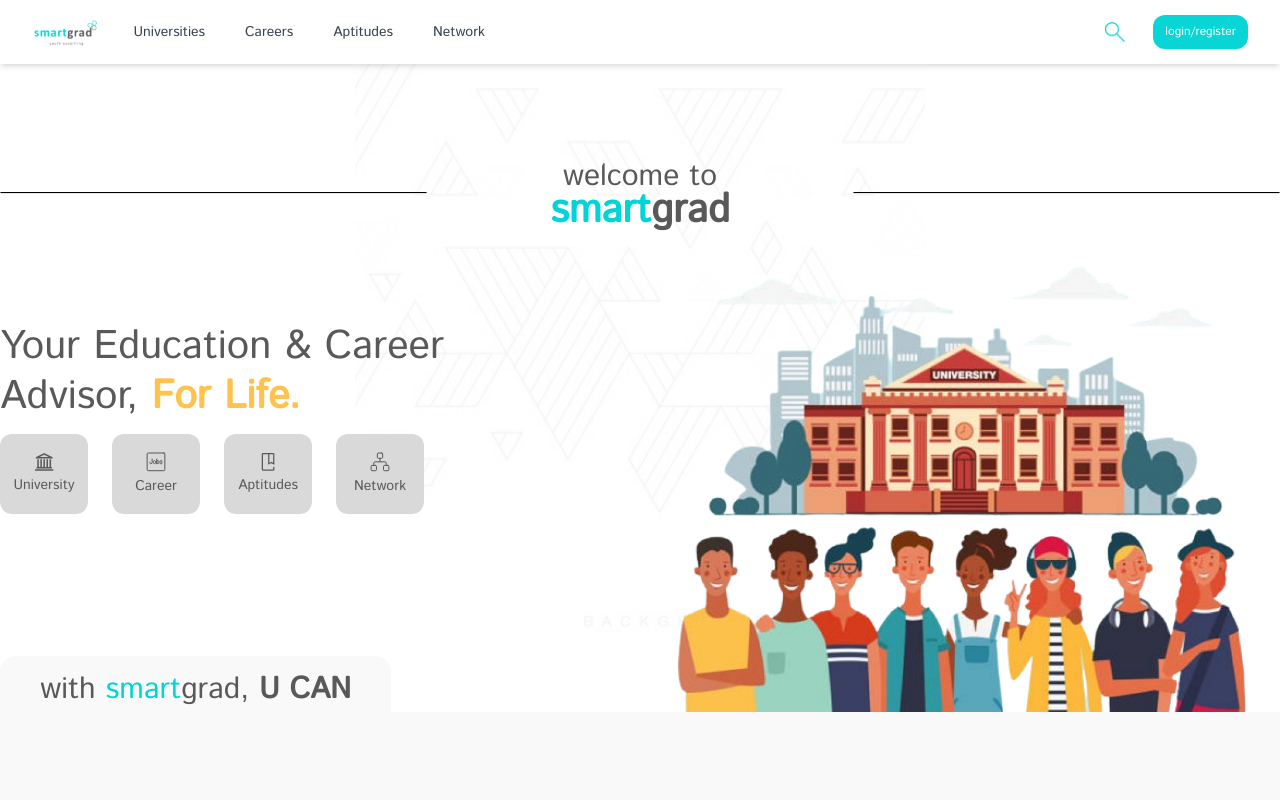
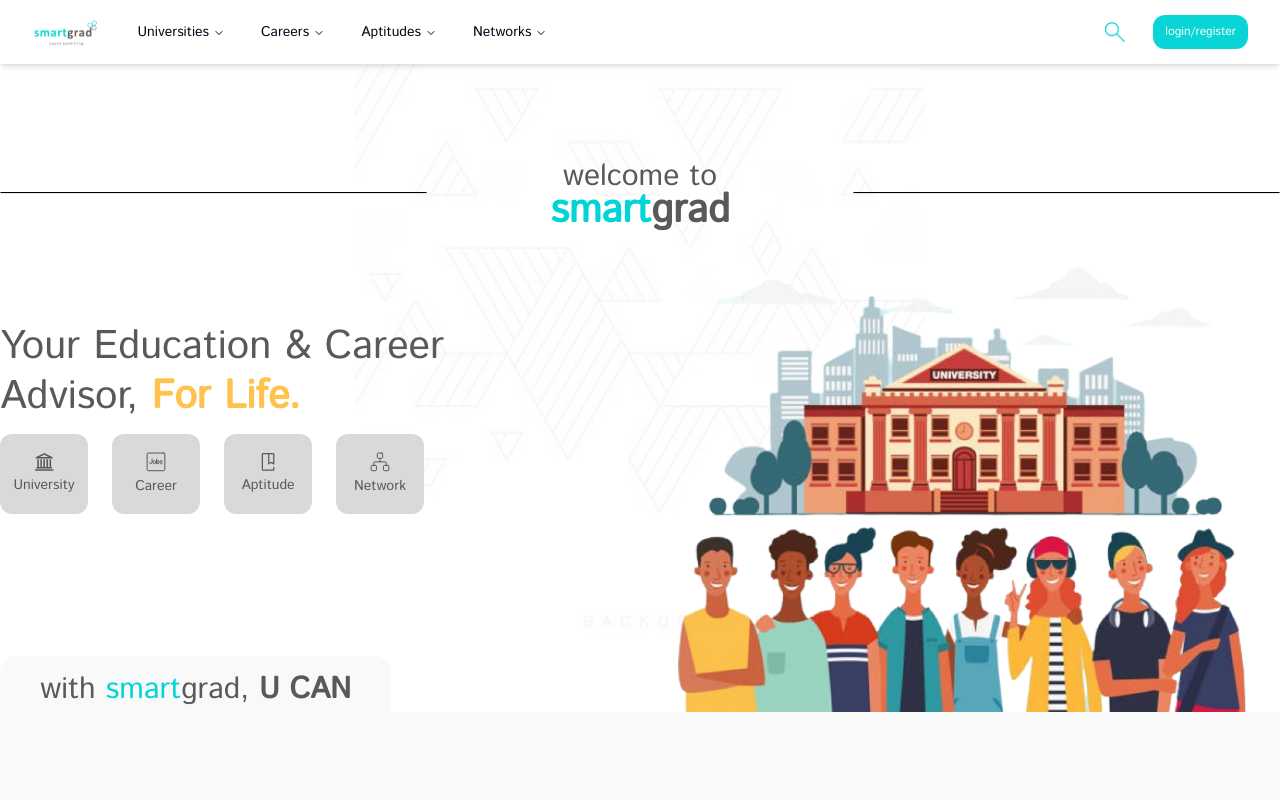
Before and after one commit to Rohan1279/smartgrad-frontend, a React (Vite) app: page / in a window 1280 px wide. Shown: the top 800 px of the page. Built offline with nearby package versions, Linux system fonts and the light colour scheme.

Commit message:
Add navigation menu and update Aptitudes to Aptitude

```diff
--- a/package.json
+++ b/package.json
@@ -10,6 +10,7 @@
     "preview": "vite preview"
   },
   "dependencies": {
+    "@radix-ui/react-navigation-menu": "^1.1.4",
     "@radix-ui/react-slot": "^1.0.2",
     "class-variance-authority": "^0.7.0",
     "clsx": "^2.1.0",
--- a/src/Pages/Home/Banner/Banner.jsx
+++ b/src/Pages/Home/Banner/Banner.jsx
@@ -1,7 +1,7 @@
 import BannerButton from "../../../components/BannerButton/BannerButton";
 import UniversityIcon from "../../../assets/university-icon.svg";
 import NetworkIcon from "../../../assets/network-icon.svg";
-import Aptitudes from "../../../assets/bookmark1x.png";
+import Aptitude from "../../../assets/bookmark1x.png";
 import CareerIcon from "../../../assets/career-icon.svg";
 import background from "../../../assets/background-shapes.png";
 import bannerCover from "../../../assets/banner-cover.png";
@@ -40,7 +40,7 @@
             <div className="flex space-x-6 mt-3">
               <BannerButton icon={UniversityIcon} text={"University"} />
               <BannerButton icon={CareerIcon} text={"Career"} />
-              <BannerButton icon={Aptitudes} text={"Aptitudes"} />
+              <BannerButton icon={Aptitude} text={"Aptitude"} />
               <BannerButton icon={NetworkIcon} text={"Network"} />
             </div>
           </section>
--- a/src/Pages/Home/ThemeSection/ThemeSection.jsx
+++ b/src/Pages/Home/ThemeSection/ThemeSection.jsx
@@ -1,7 +1,7 @@
 import ThemeCard from "../../../components/ThemeCard/ThemeCard";
 import University from "../../../assets/ThemeImages/theme-university.svg";
 import Career from "../../../assets/ThemeImages/theme-career.svg";
-import Aptitudes from "../../../assets/ThemeImages/theme-accelerate.svg";
+import Aptitude from "../../../assets/ThemeImages/theme-accelerate.svg";
 import Network from "../../../assets/ThemeImages/theme-network.svg";
 import background from "../../../assets/Doodle.png";
 
@@ -58,13 +58,13 @@
         </div>
         <div className="w-52 flex-col space-y-4 text-[#595959]">
           <h3 className="text-center text-xl">
-            <span className="font-extrabold">{"Aptitudes"?.slice(0, 1)}</span>
-            <span>{"Aptitudes"?.slice(1)}</span>
+            <span className="font-extrabold">{"Aptitude"?.slice(0, 1)}</span>
+            <span>{"Aptitude"?.slice(1)}</span>
           </h3>
           <div className="h-36 w-36 mx-auto border border-[#00D4D6] rounded-2xl shadow-lg ">
             <img
-              src={Aptitudes}
-              alt={"Aptitudes"}
+              src={Aptitude}
+              alt={"Aptitude"}
               className="mx-auto my-auto h-full w-1/2"
             />
           </div>
--- a/src/Shared/Navbar/Navbar.jsx
+++ b/src/Shared/Navbar/Navbar.jsx
@@ -1,5 +1,16 @@
 import NavIcon from "../../assets/smart-grad.svg";
 import search from "../../assets/search.png";
+import {
+  NavigationMenu,
+  NavigationMenuContent,
+  NavigationMenuIndicator,
+  NavigationMenuItem,
+  NavigationMenuLink,
+  NavigationMenuList,
+  NavigationMenuTrigger,
+  NavigationMenuViewport,
+} from "../../components/ui/navigation-menu";
+
 export default function Navbar() {
   return (
     <nav className="bg-white shadow-md ">
@@ -21,7 +32,7 @@
             </div>
             {/* Navigation Links */}
             <div className="hidden sm:block sm:ml-6">
-              <div className="flex space-x-4 text-[#595959]">
+              {/* <div className="flex space-x-4 text-[#595959]">
                 <a
                   href="/university"
                   className="text-gray-700 hover:bg-gray-200 px-3 py-2 rounded-md text-sm font-medium"
@@ -38,7 +49,7 @@
                   href="/skill"
                   className="text-gray-700 hover:bg-gray-200 px-3 py-2 rounded-md text-sm font-medium"
                 >
-                  Aptitudes
+                  Aptitude
                 </a>
                 <a
                   href="/network"
@@ -46,7 +57,66 @@
                 >
                   Network
                 </a>
-              </div>
+              </div> */}
+              <NavigationMenu>
+                <NavigationMenuList>
+                  <NavigationMenuItem className="relative">
+                    <NavigationMenuTrigger className="">
+                      Universities
+                    </NavigationMenuTrigger>
+                    <NavigationMenuContent className="absolute top-0">
+                      <NavigationMenuLink>
+                        {" "}
+                        University Admission
+                      </NavigationMenuLink>
+                      <NavigationMenuLink>Essay Writing</NavigationMenuLink>
+                      <NavigationMenuLink>Scholarships</NavigationMenuLink>
+                      <NavigationMenuLink>
+                        Visa processing & travel
+                      </NavigationMenuLink>
+                      <NavigationMenuLink>
+                        Extracurricular activities & soft skills
+                      </NavigationMenuLink>
+                    </NavigationMenuContent>
+                  </NavigationMenuItem>
+                  <NavigationMenuItem>
+                    <NavigationMenuTrigger>Careers</NavigationMenuTrigger>
+                    <NavigationMenuContent>
+                      <NavigationMenuLink>CV Review</NavigationMenuLink>
+                      <NavigationMenuLink>Mock interview</NavigationMenuLink>
+                      <NavigationMenuLink>
+                        Soft skill development
+                      </NavigationMenuLink>
+                      <NavigationMenuLink>Networking</NavigationMenuLink>
+                      <NavigationMenuLink>Job app support</NavigationMenuLink>
+                      <NavigationMenuLink>Counselling</NavigationMenuLink>
+                    </NavigationMenuContent>
+                  </NavigationMenuItem>
+                  <NavigationMenuItem>
+                    <NavigationMenuTrigger>Aptitudes</NavigationMenuTrigger>
+                    <NavigationMenuContent>
+                      <NavigationMenuLink>Soft Skills</NavigationMenuLink>
+                      <NavigationMenuLink>
+                        Standardized Test Prep
+                      </NavigationMenuLink>
+                      <NavigationMenuLink>Technical Skills</NavigationMenuLink>
+                      <NavigationMenuLink>Business Skills</NavigationMenuLink>
+                    </NavigationMenuContent>
+                  </NavigationMenuItem>
+                  <NavigationMenuItem>
+                    <NavigationMenuTrigger>Networks</NavigationMenuTrigger>
+                    <NavigationMenuContent>
+                      <NavigationMenuLink>
+                        Sector Consultants
+                      </NavigationMenuLink>
+
+                      <NavigationMenuLink>Mentors</NavigationMenuLink>
+                      <NavigationMenuLink>Friends</NavigationMenuLink>
+                      <NavigationMenuLink>Community</NavigationMenuLink>
+                    </NavigationMenuContent>
+                  </NavigationMenuItem>
+                </NavigationMenuList>
+              </NavigationMenu>
             </div>
           </div>
           {/* Profile and Settings */}
--- /dev/null
+++ b/src/components/ui/navigation-menu.jsx
@@ -0,0 +1,120 @@
+import * as React from "react";
+import * as NavigationMenuPrimitive from "@radix-ui/react-navigation-menu";
+import { cva } from "class-variance-authority";
+import { ChevronDown } from "lucide-react";
+
+import { cn } from "../../lib/utils";
+
+const NavigationMenu = React.forwardRef(
+  ({ className, children, ...props }, ref) => (
+    <NavigationMenuPrimitive.Root
+      ref={ref}
+      className={cn(
+        "relative z-10 flex max-w-max flex-1 items-center justify-center",
+        className
+      )}
+      {...props}
+    >
+      {children}
+      <NavigationMenuViewport />
+    </NavigationMenuPrimitive.Root>
+  )
+);
+NavigationMenu.displayName = NavigationMenuPrimitive.Root.displayName;
+
+const NavigationMenuList = React.forwardRef(({ className, ...props }, ref) => (
+  <NavigationMenuPrimitive.List
+    ref={ref}
+    className={cn(
+      "group flex flex-1 list-none items-center justify-center space-x-1",
+      className
+    )}
+    {...props}
+  />
+));
+NavigationMenuList.displayName = NavigationMenuPrimitive.List.displayName;
+
+const NavigationMenuItem = NavigationMenuPrimitive.Item;
+
+const navigationMenuTriggerStyle = cva(
+  "group inline-flex h-10 w-max items-center justify-center rounded-md bg-background px-4 py-2 text-sm font-medium transition-colors hover:bg-accent hover:text-accent-foreground focus:bg-accent focus:text-accent-foreground focus:outline-none disabled:pointer-events-none disabled:opacity-50 data-[active]:bg-accent/50 data-[state=open]:bg-accent/50"
+);
+
+const NavigationMenuTrigger = React.forwardRef(
+  ({ className, children, ...props }, ref) => (
+    <NavigationMenuPrimitive.Trigger
+      ref={ref}
+      className={cn(navigationMenuTriggerStyle(), "group", className)}
+      {...props}
+    >
+      {children}{" "}
+      <ChevronDown
+        className="relative top-[1px] ml-1 h-3 w-3 transition duration-200 group-data-[state=open]:rotate-180"
+        aria-hidden="true"
+      />
+    </NavigationMenuPrimitive.Trigger>
+  )
+);
+NavigationMenuTrigger.displayName = NavigationMenuPrimitive.Trigger.displayName;
+
+const NavigationMenuContent = React.forwardRef(
+  ({ className, ...props }, ref) => (
+    <NavigationMenuPrimitive.Content
+      ref={ref}
+      className={cn(
+        "left-0 top-0 w-full data-[motion^=from-]:animate-in data-[motion^=to-]:animate-out data-[motion^=from-]:fade-in data-[motion^=to-]:fade-out data-[motion=from-end]:slide-in-from-right-52 data-[motion=from-start]:slide-in-from-left-52 data-[motion=to-end]:slide-out-to-right-52 data-[motion=to-start]:slide-out-to-left-52 md:absolute md:w-auto ",
+        className
+      )}
+      {...props}
+    />
+  )
+);
+NavigationMenuContent.displayName = NavigationMenuPrimitive.Content.displayName;
+
+const NavigationMenuLink = NavigationMenuPrimitive.Link;
+
+const NavigationMenuViewport = React.forwardRef(
+  ({ className, ...props }, ref) => (
+    <div className={cn("absolute left-0 top-full flex justify-center")}>
+      <NavigationMenuPrimitive.Viewport
+        className={cn(
+          "origin-top-center relative mt-1.5 h-[var(--radix-navigation-menu-viewport-height)] w-full overflow-hidden rounded-md border bg-popover text-popover-foreground shadow-lg data-[state=open]:animate-in data-[state=closed]:animate-out data-[state=closed]:zoom-out-95 data-[state=open]:zoom-in-90 md:w-[var(--radix-navigation-menu-viewport-width)]",
+          className
+        )}
+        ref={ref}
+        {...props}
+      />
+    </div>
+  )
+);
+NavigationMenuViewport.displayName =
+  NavigationMenuPrimitive.Viewport.displayName;
+
+const NavigationMenuIndicator = React.forwardRef(
+  ({ className, ...props }, ref) => (
+    <NavigationMenuPrimitive.Indicator
+      ref={ref}
+      className={cn(
+        "top-full z-[1] flex h-1.5 items-end justify-center overflow-hidden data-[state=visible]:animate-in data-[state=hidden]:animate-out data-[state=hidden]:fade-out data-[state=visible]:fade-in",
+        className
+      )}
+      {...props}
+    >
+      <div className="relative top-[60%] h-2 w-2 rotate-45 rounded-tl-sm bg-border shadow-md" />
+    </NavigationMenuPrimitive.Indicator>
+  )
+);
+NavigationMenuIndicator.displayName =
+  NavigationMenuPrimitive.Indicator.displayName;
+
+export {
+  navigationMenuTriggerStyle,
+  NavigationMenu,
+  NavigationMenuList,
+  NavigationMenuItem,
+  NavigationMenuContent,
+  NavigationMenuTrigger,
+  NavigationMenuLink,
+  NavigationMenuIndicator,
+  NavigationMenuViewport,
+};
```
Also changed, not shown: 1 other file (tests, documents, lock files or other folders).
